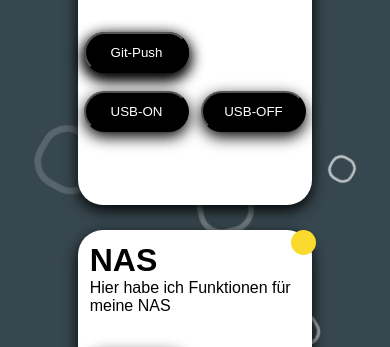
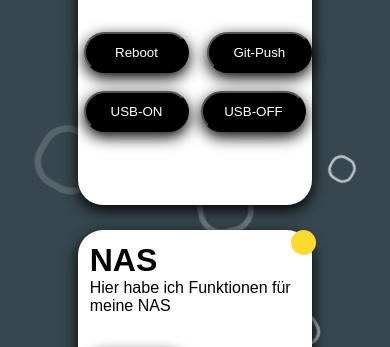
Before and after one commit to MrStinktier/mrstinktier.github.io, a plain HTML site: page Template/index.html in a window 390 px wide. Shown: the part 460-807 px from the top of the page. Drawn offline with Linux system fonts and the light colour scheme; no server answers.

Commit message:
Aktualisieren von index.css

```diff
--- a/Template/index.css
+++ b/Template/index.css
@@ -163,7 +163,7 @@ body{
     }
 
     .b2r{
-        margin-left: 52.5%;
+        left: 52.5%;
     }
 
     .b1, .b2, .b3, .b4 , .b2r, .b3r, .b4r{
```
